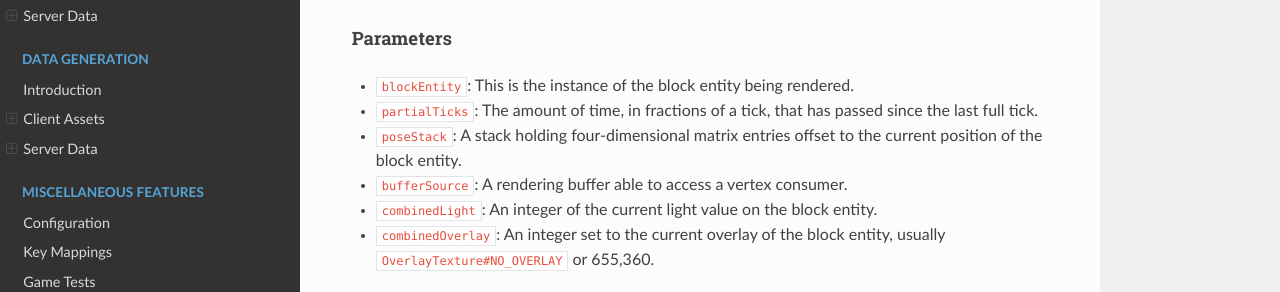
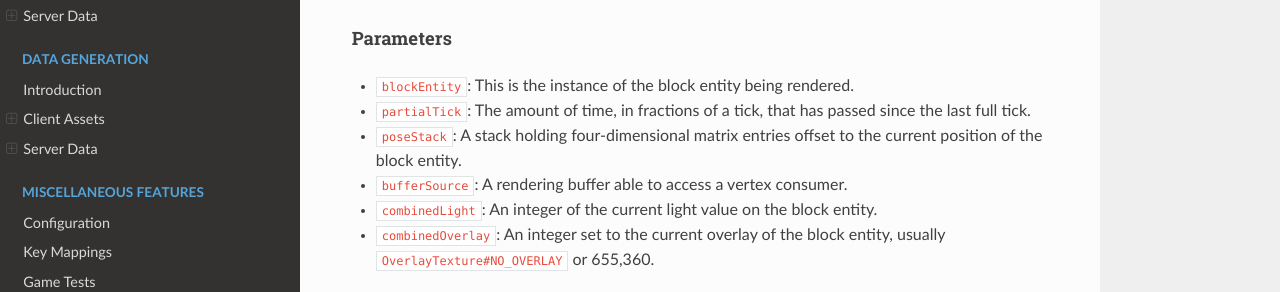
Before and after one commit to MinecraftForge/Documentation, an MkDocs documentation site: the page built from docs/blockentities/ber.md, in a window 1280 px wide and 1161 px high. Shown: the part 605-897 px from the top of the window. Built offline with MkDocs 1.6.1, drawn with Linux system fonts in a browser that asks for light colours; nearby versions of some CDN libraries.

Commit message:
Update Block Entities

```diff
--- a/docs/blockentities/ber.md
+++ b/docs/blockentities/ber.md
@@ -16,7 +16,7 @@ This method is called every frame in order to render the block entity.
 
 #### Parameters
 * `blockEntity`: This is the instance of the block entity being rendered.
-* `partialTicks`: The amount of time, in fractions of a tick, that has passed since the last full tick.
+* `partialTick`: The amount of time, in fractions of a tick, that has passed since the last full tick.
 * `poseStack`: A stack holding four-dimensional matrix entries offset to the current position of the block entity.
 * `bufferSource`: A rendering buffer able to access a vertex consumer.
 * `combinedLight`: An integer of the current light value on the block entity.
```
